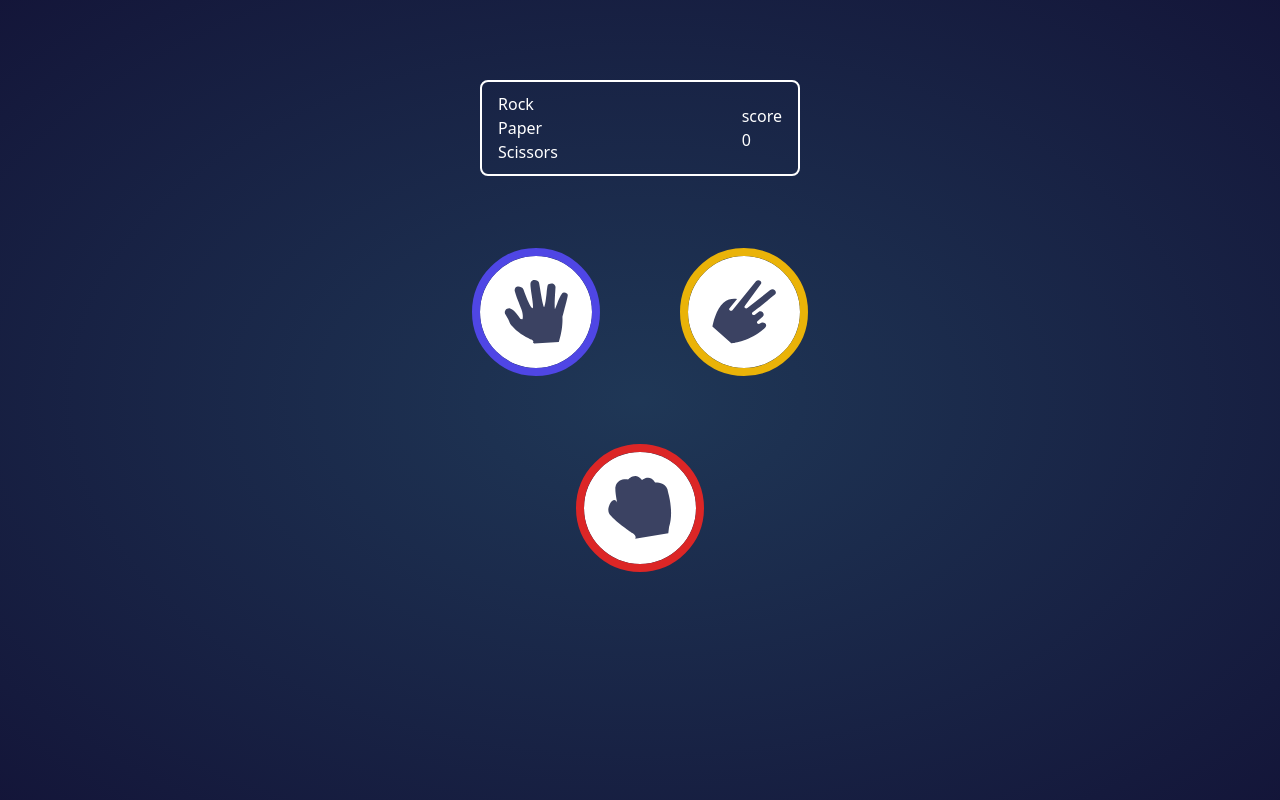
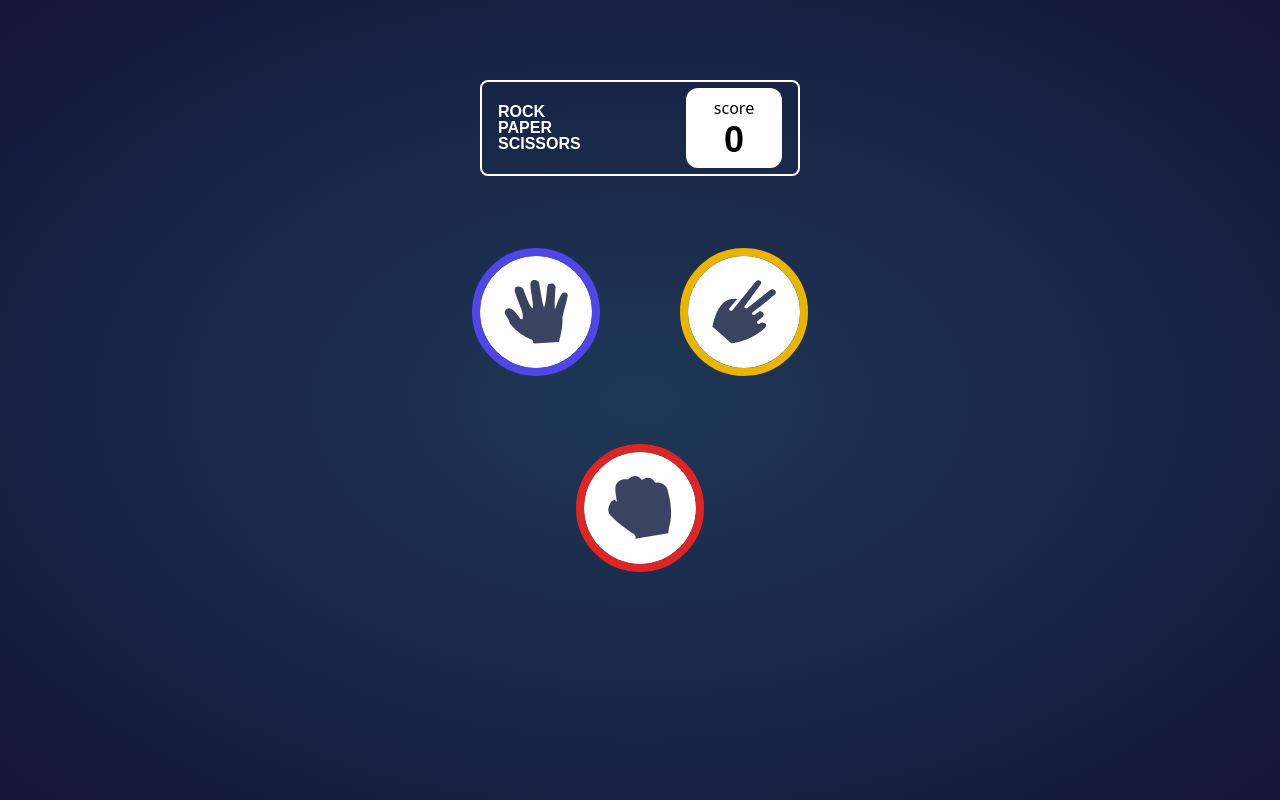
Before and after one commit to YousifQesim/rock-paper, a React (Vite) app: page / in a window 1280 px wide. Built offline with nearby package versions, Linux system fonts and the light colour scheme.

Commit message:
update UserScore.tsx and tailwind.config.js

```diff
--- a/src/components/UserScore.tsx
+++ b/src/components/UserScore.tsx
@@ -7,14 +7,14 @@ function UserScore() {
 
   return (
     <div className="border-white border-solid border-2 rounded-lg text-white md:w-1/4 w-3/4 h-24 flex justify-between items-center mx-auto my-20">
-      <div className="ml-4 ">
+      <div className="ml-4 font-rockFamily space-y-0 leading-4 uppercase font-700 ">
         <h1>Rock</h1>
         <h1>Paper</h1>
         <h1>Scissors</h1>
       </div>
-      <div className="mr-4">
+      <div className="mr-4 bg-white text-black p-2 w-24 rounded-xl text-center">
         <h1>score</h1>
-        <h1>{score}</h1>
+        <h1 className="font-rockFamily font-700 text-4xl ">{score}</h1>
       </div>
     </div>
   );
--- a/tailwind.config.js
+++ b/tailwind.config.js
@@ -14,11 +14,12 @@ export default {
           rock: ['hsl(349, 71%, 52%)', 'hsl(349, 70%, 56%)'],
           lizard: ['hsl(261, 73%, 60%)', 'hsl(261, 72%, 63%)'],
           cyan: ['hsl(189, 59%, 53%)', 'hsl(189, 58%, 57%)'],
+          score:'#3e52a3'
         },
         neutral: {
-          darkText: 'hsl(229, 25%, 31%)',
-          scoreText: 'hsl(229, 64%, 46%)',
-          headerOutline: 'hsl(217, 16%, 45%)',
+          darkText: '#3b4363',
+          scoreText: '#2a46c0',
+          headerOutline: '#606e85',
         },
         background: {
           radialGradient: ['hsl(214, 47%, 23%)', 'hsl(237, 49%, 15%)'],
```
